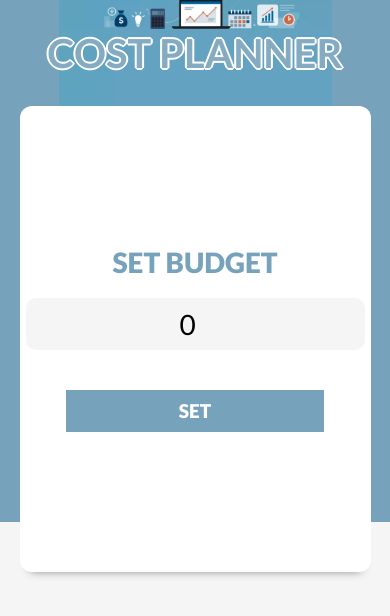
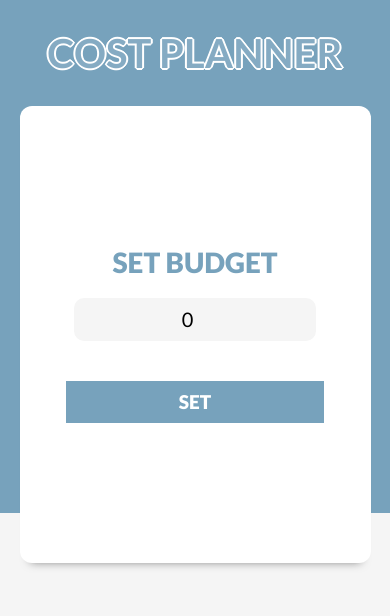
Before and after one commit to davidnavarretea/CostPlanner, a React (Vite) app: page / in a window 390 px wide. Shown: the top 616 px of the page. Built offline with nearby package versions, Linux system fonts and the light colour scheme.

Commit message:
Responsive

```diff
--- a/src/index.css
+++ b/src/index.css
@@ -237,7 +237,7 @@ header h1 {
 }
 
 main {
-    padding-top: 10rem;
+    padding-top: 5rem;
 }
 
 .filtros .campo {
@@ -415,25 +415,35 @@ body .modal {
     text-align: center;
 }
 /* Banner Media Queries */
-@media (max-width: 320px){
-    .formulario input[type="number"].nuevo-presupuesto {
-        font-size: 2rem;
+@media (max-width: 1024px){
+    header {
+        background-size: 233vh;
+        background-position: -3rem 0;
+    }
 }
-    header {
-        background-size: 75vh;
-        background-position: -0.6vh 16.4vh;
-    }
-    .formulario {
-        height: 100vh;
-    }
-    .modal .formulario {
-        width: 100vw !important;
-    }
+@media (max-width: 1023px){
     body .modal {
         overflow: auto;
     }
     .listado-gastos h2 {
         text-align: center;
+    }
+}
+@media (max-width: 768px){
+    header {
+        background-size: 232vh;
+        background-position: -14rem 0rem;
+    }
+}
+@media (max-width: 428px){
+    header {
+        background-image: none;
+    }
+    .formulario input[type="number"].nuevo-presupuesto {
+        font-size: 2rem;
+}
+    .modal .formulario {
+        width: 100vw !important;
     }
     .nuevo-gasto {
         bottom: 1.6rem;
@@ -441,9 +451,6 @@ body .modal {
     }
     .nuevo-gasto img {
         width: 4rem;
-    }
-    main {
-        padding-top: 2rem;
     }
     .contenido-gasto img {
         width: 5rem;
@@ -461,4 +468,28 @@ body .modal {
     .cantidad-gasto {
         margin: 0;
     }
+    .modal .formulario input {
+        padding: 2rem;
+    }
+    main {
+        padding-top: 4rem;
+    }
 }
+@media (min-width: 1441px){
+    .formulario legend {
+        font-size: 5.6rem;
+    }
+    .campo label, .campo input, #category, .formulario input {
+        font-size: 4.8rem !important;
+    }
+    .nuevo-gasto {
+        bottom: 5rem;
+        right: 65rem;
+    }
+    .nuevo-gasto img {
+        width: 10rem;
+    }
+    header {
+        background-size: 120vh;
+    }
+}
```
